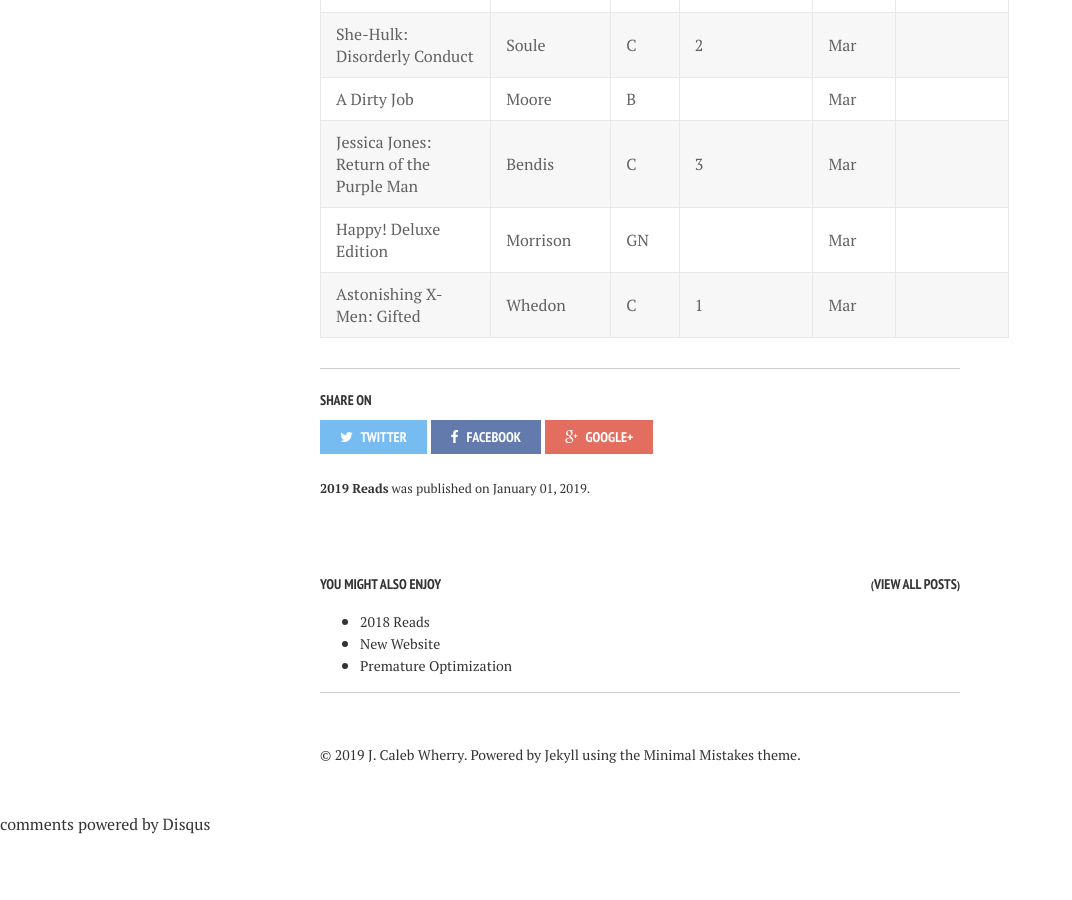
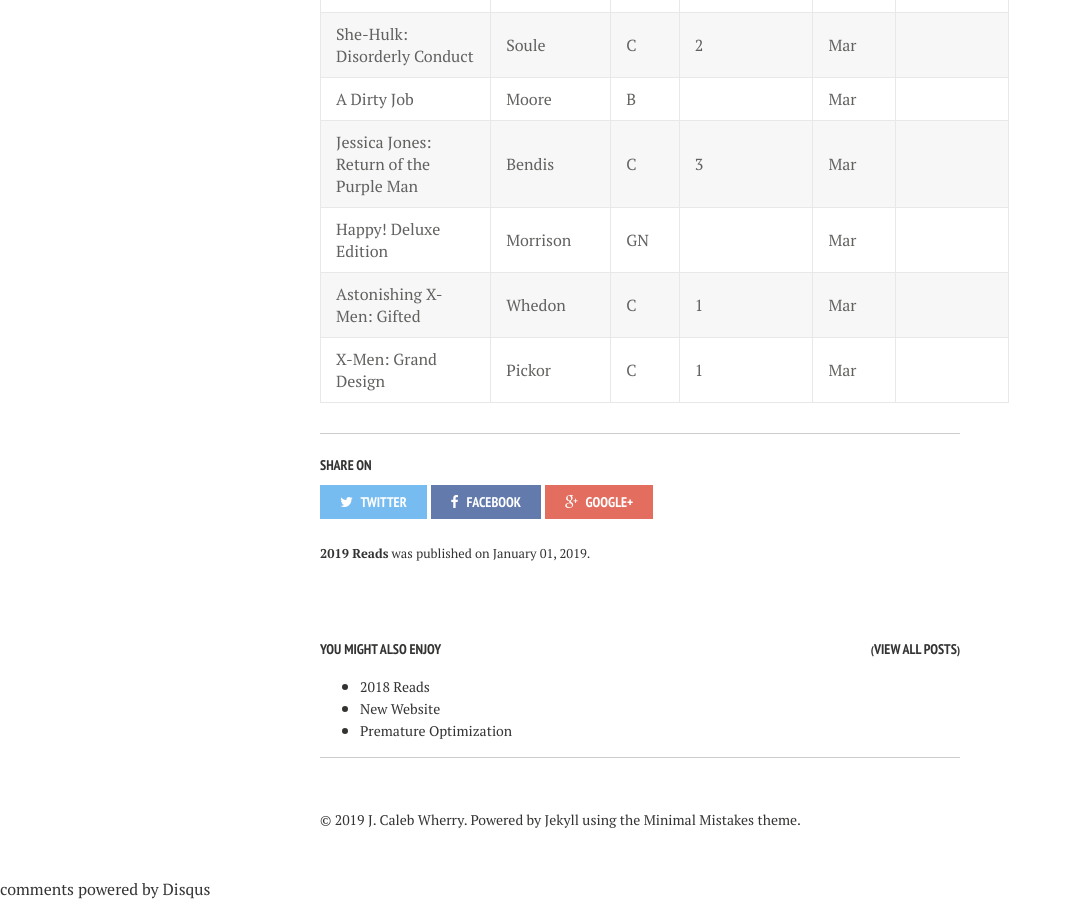
Before and after one commit to calebwherry/calebwherry.github.io, a Jekyll site: the page built from _posts/2019-01-01-2019-Reads.md, in a window 1280 px wide and 900 px high, scrolled down 4355 px. Shown: the whole window, without its empty margins (0-1072 px from the left). Built offline with Jekyll 4.4.1, drawn with Linux system fonts in a browser that asks for light colours; nearby versions of some CDN libraries; comment, search, counter and statistics services are not loaded; before the commit the page ends 5190 px from its top, so only the background shows below that.

Commit message:
Added 2019 read.

```diff
--- a/_posts/2019-01-01-2019-Reads.md
+++ b/_posts/2019-01-01-2019-Reads.md
@@ -91,3 +91,4 @@
 | Jessica Jones: Return of the Purple Man       | Bendis         | C     | 3            | Mar          |                                               |
 | Happy! Deluxe Edition                         | Morrison       | GN    |              | Mar          |                                               |
 | Astonishing X-Men: Gifted                     | Whedon         | C     | 1            | Mar          |                                               |
+| X-Men: Grand Design                           | Pickor         | C     | 1            | Mar          |                                               |
```
